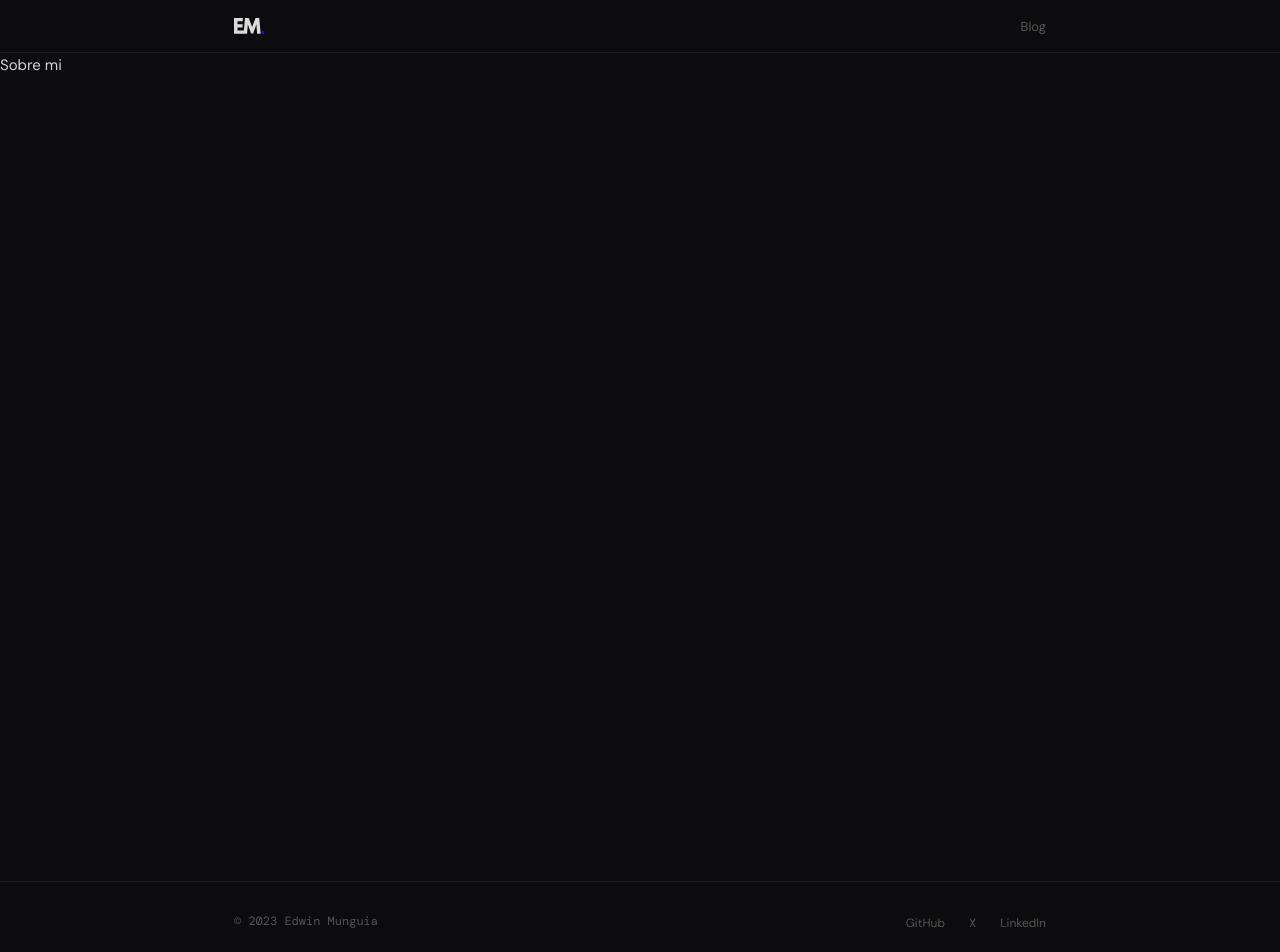
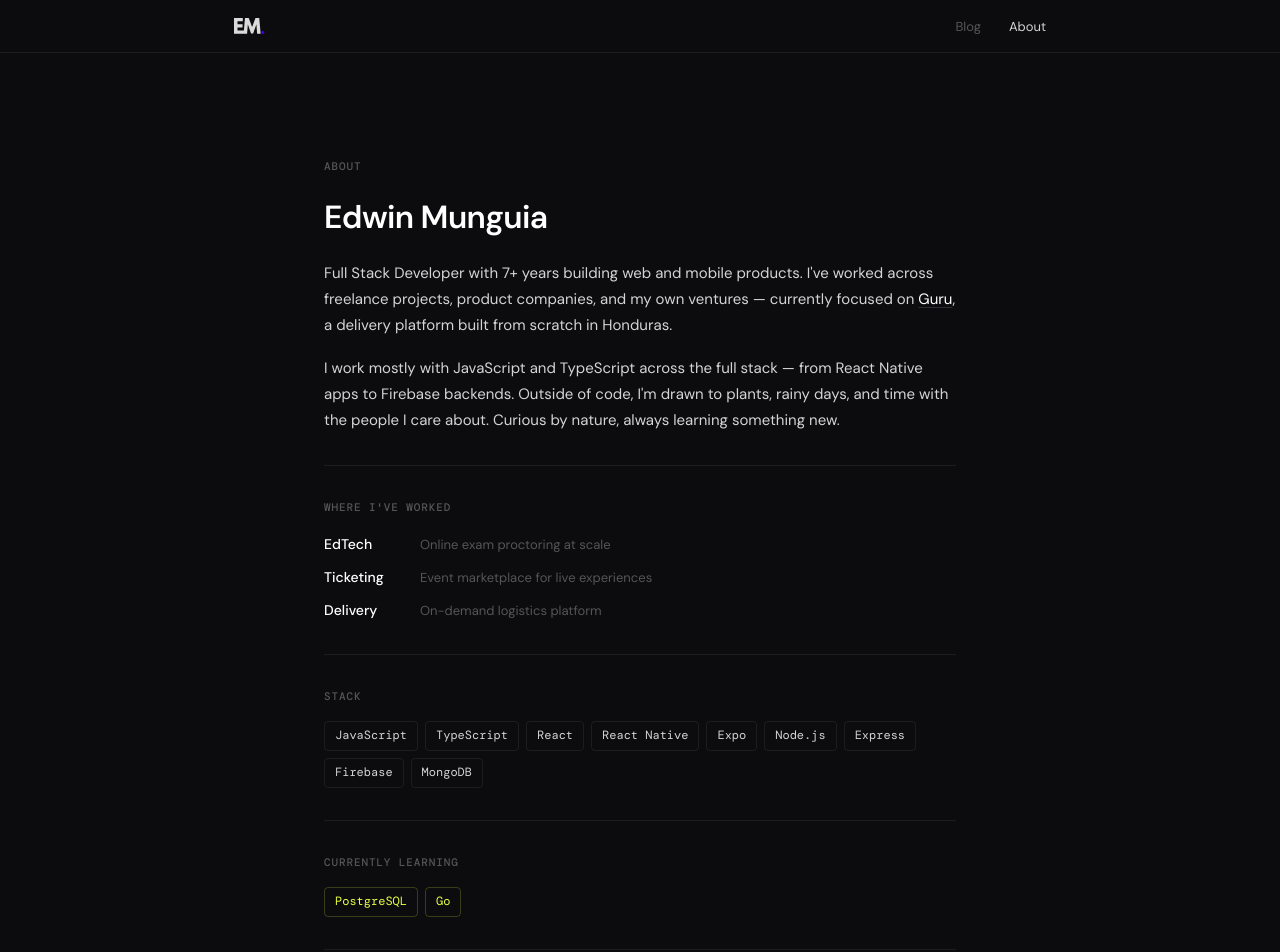
Before and after one commit to edwinmunguia/edwinmunguia.com, a Next.js app: page /about in a window 1280 px wide. Shown: the top 952 px of the page. Built offline with nearby package versions, Linux system fonts and the light colour scheme.

Commit message:
feat: implement about page

```diff
--- /dev/null
+++ b/src/app/about/page.module.css
@@ -0,0 +1,125 @@
+.page {
+  max-width: 680px;
+  margin: 0 auto;
+  padding: 72px 24px 80px;
+}
+
+.section {
+  padding: 32px 0;
+  border-bottom: 1px solid var(--border);
+  display: flex;
+  flex-direction: column;
+  gap: 16px;
+}
+
+.section:last-child {
+  border-bottom: none;
+}
+
+.label {
+  font-family: var(--font-mono);
+  font-size: 11px;
+  font-weight: 500;
+  text-transform: uppercase;
+  letter-spacing: 0.08em;
+  color: var(--muted);
+}
+
+.heading {
+  font-size: 32px;
+  font-weight: 600;
+  color: #fff;
+  letter-spacing: -0.02em;
+}
+
+.bio {
+  display: flex;
+  flex-direction: column;
+  gap: 16px;
+}
+
+.bio p {
+  font-size: 15px;
+  line-height: 1.75;
+  color: var(--text);
+}
+
+.link {
+  color: #fff;
+  text-decoration: underline;
+  text-underline-offset: 3px;
+  text-decoration-color: var(--faint);
+  transition: text-decoration-color 0.15s;
+}
+
+.link:hover {
+  text-decoration-color: var(--text);
+}
+
+.industries {
+  display: flex;
+  flex-direction: column;
+  gap: 10px;
+  list-style: none;
+}
+
+.industryItem {
+  display: flex;
+  align-items: baseline;
+  gap: 16px;
+}
+
+.industryName {
+  font-size: 14px;
+  font-weight: 500;
+  color: #fff;
+  min-width: 80px;
+}
+
+.industryDetail {
+  font-size: 13px;
+  color: var(--muted);
+}
+
+.tags {
+  display: flex;
+  flex-wrap: wrap;
+  gap: 7px;
+}
+
+.tag {
+  font-family: var(--font-mono);
+  font-size: 12px;
+  color: var(--text);
+  border: 1px solid var(--border);
+  padding: 4px 10px;
+  border-radius: 4px;
+}
+
+.tagAccent {
+  color: var(--accent);
+  border-color: rgba(232, 255, 71, 0.2);
+}
+
+.links {
+  display: flex;
+  flex-direction: column;
+  gap: 10px;
+  list-style: none;
+}
+
+.links a {
+  font-size: 14px;
+  color: var(--muted);
+  transition: color 0.15s;
+}
+
+.links a:hover {
+  color: var(--text);
+}
+
+@media (max-width: 640px) {
+  .page {
+    padding: 48px 20px 60px;
+  }
+}
--- a/src/app/about/page.tsx
+++ b/src/app/about/page.tsx
@@ -1,5 +1,98 @@
-const About: React.FC = () => {
-  return <div className="About">Sobre mi</div>;
+import type { Metadata } from "next";
+import styles from "./page.module.css";
+import { GITHUB_URL, X_URL, LINKED_IN_URL, INSTAGRAM_URL } from "@/core/consts";
+
+export const metadata: Metadata = {
+  title: "About — Edwin Munguia",
+  description: "Full Stack Developer with 7+ years of experience building web and mobile products.",
+};
+
+const INDUSTRIES = [
+  { name: "EdTech", detail: "Online exam proctoring at scale" },
+  { name: "Ticketing", detail: "Event marketplace for live experiences" },
+  { name: "Delivery", detail: "On-demand logistics platform" },
+];
+
+const STACK = [
+  "JavaScript", "TypeScript", "React", "React Native",
+  "Expo", "Node.js", "Express", "Firebase", "MongoDB",
+];
+
+const LEARNING = ["PostgreSQL", "Go"];
+
+const About = () => {
+  return (
+    <div className={styles.page}>
+
+      {/* ── BIO ──────────────────────────────────────── */}
+      <section className={styles.section}>
+        <p className={styles.label}>About</p>
+        <h1 className={styles.heading}>Edwin Munguia</h1>
+        <div className={styles.bio}>
+          <p>
+            Full Stack Developer with 7+ years building web and mobile products.
+            I&apos;ve worked across freelance projects, product companies, and my own
+            ventures — currently focused on{" "}
+            <a href="https://guru.delivery" target="_blank" rel="noopener noreferrer" className={styles.link}>
+              Guru
+            </a>
+            , a delivery platform built from scratch in Honduras.
+          </p>
+          <p>
+            I work mostly with JavaScript and TypeScript across the full stack —
+            from React Native apps to Firebase backends. Outside of code, I&apos;m
+            drawn to plants, rainy days, and time with the people I care about.
+            Curious by nature, always learning something new.
+          </p>
+        </div>
+      </section>
+
+      {/* ── INDUSTRIES ───────────────────────────────── */}
+      <section className={styles.section}>
+        <p className={styles.label}>Where I&apos;ve worked</p>
+        <ul className={styles.industries}>
+          {INDUSTRIES.map((i) => (
+            <li key={i.name} className={styles.industryItem}>
+              <span className={styles.industryName}>{i.name}</span>
+              <span className={styles.industryDetail}>{i.detail}</span>
+            </li>
+          ))}
+        </ul>
+      </section>
+
+      {/* ── STACK ────────────────────────────────────── */}
+      <section className={styles.section}>
+        <p className={styles.label}>Stack</p>
+        <div className={styles.tags}>
+          {STACK.map((s) => (
+            <span key={s} className={styles.tag}>{s}</span>
+          ))}
+        </div>
+      </section>
+
+      {/* ── LEARNING ─────────────────────────────────── */}
+      <section className={styles.section}>
+        <p className={styles.label}>Currently learning</p>
+        <div className={styles.tags}>
+          {LEARNING.map((s) => (
+            <span key={s} className={`${styles.tag} ${styles.tagAccent}`}>{s}</span>
+          ))}
+        </div>
+      </section>
+
+      {/* ── CONTACT ──────────────────────────────────── */}
+      <section className={styles.section}>
+        <p className={styles.label}>Find me</p>
+        <ul className={styles.links}>
+          <li><a href={LINKED_IN_URL} target="_blank" rel="noopener noreferrer">LinkedIn ↗</a></li>
+          <li><a href={GITHUB_URL} target="_blank" rel="noopener noreferrer">GitHub ↗</a></li>
+          <li><a href={X_URL} target="_blank" rel="noopener noreferrer">X ↗</a></li>
+          <li><a href={INSTAGRAM_URL} target="_blank" rel="noopener noreferrer">Instagram ↗</a></li>
+        </ul>
+      </section>
+
+    </div>
+  );
 };
 
 export default About;
--- a/src/components/Header/Header.tsx
+++ b/src/components/Header/Header.tsx
@@ -22,6 +22,11 @@ const Header = () => {
                 Blog
               </Link>
             </li>
+            <li>
+              <Link href="/about" className={`${styles.link} ${path === "/about" ? styles.active : ""}`}>
+                About
+              </Link>
+            </li>
           </ul>
         </nav>
       </div>
```
Also changed, not shown: src/app/page.tsx (+1 -33 lines).
